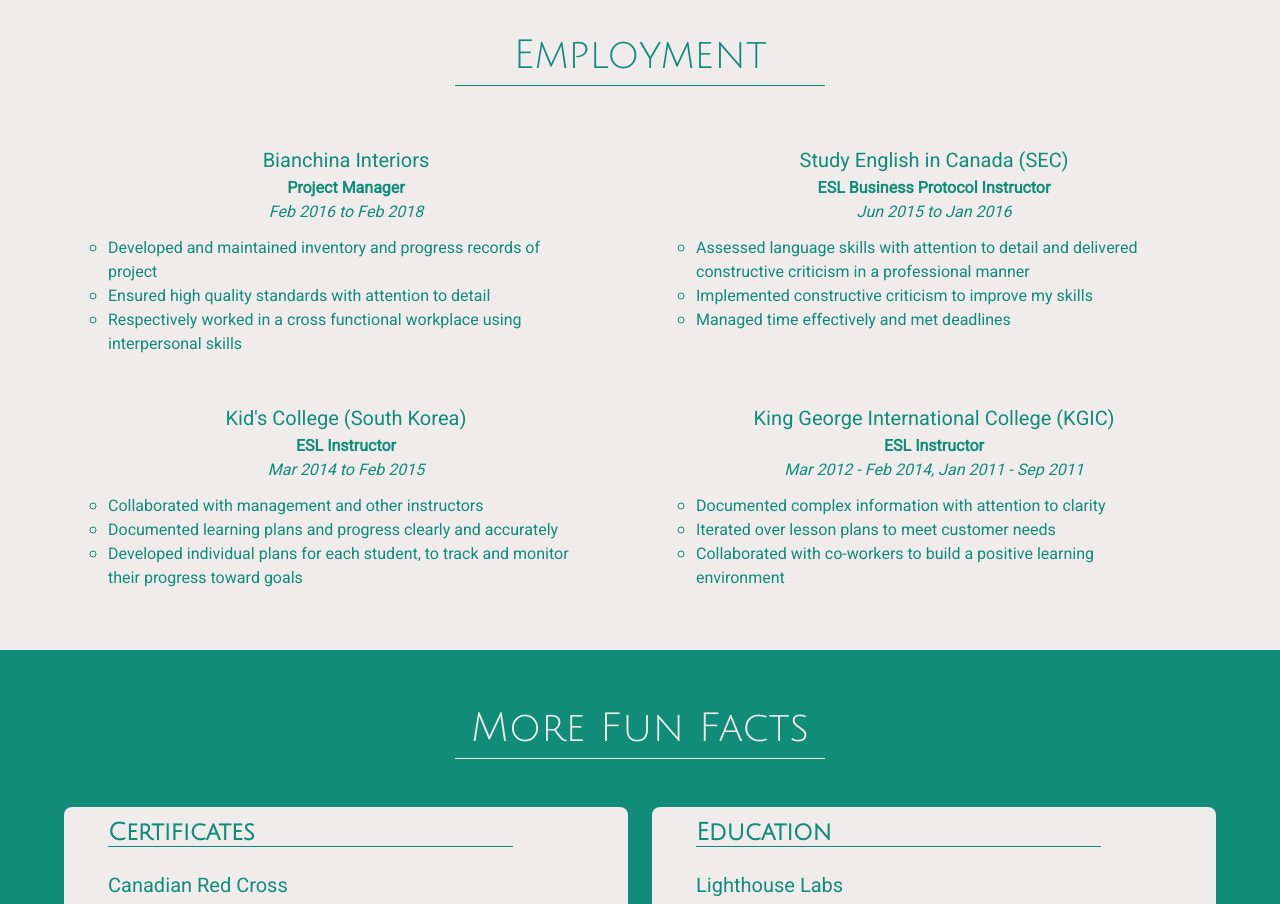
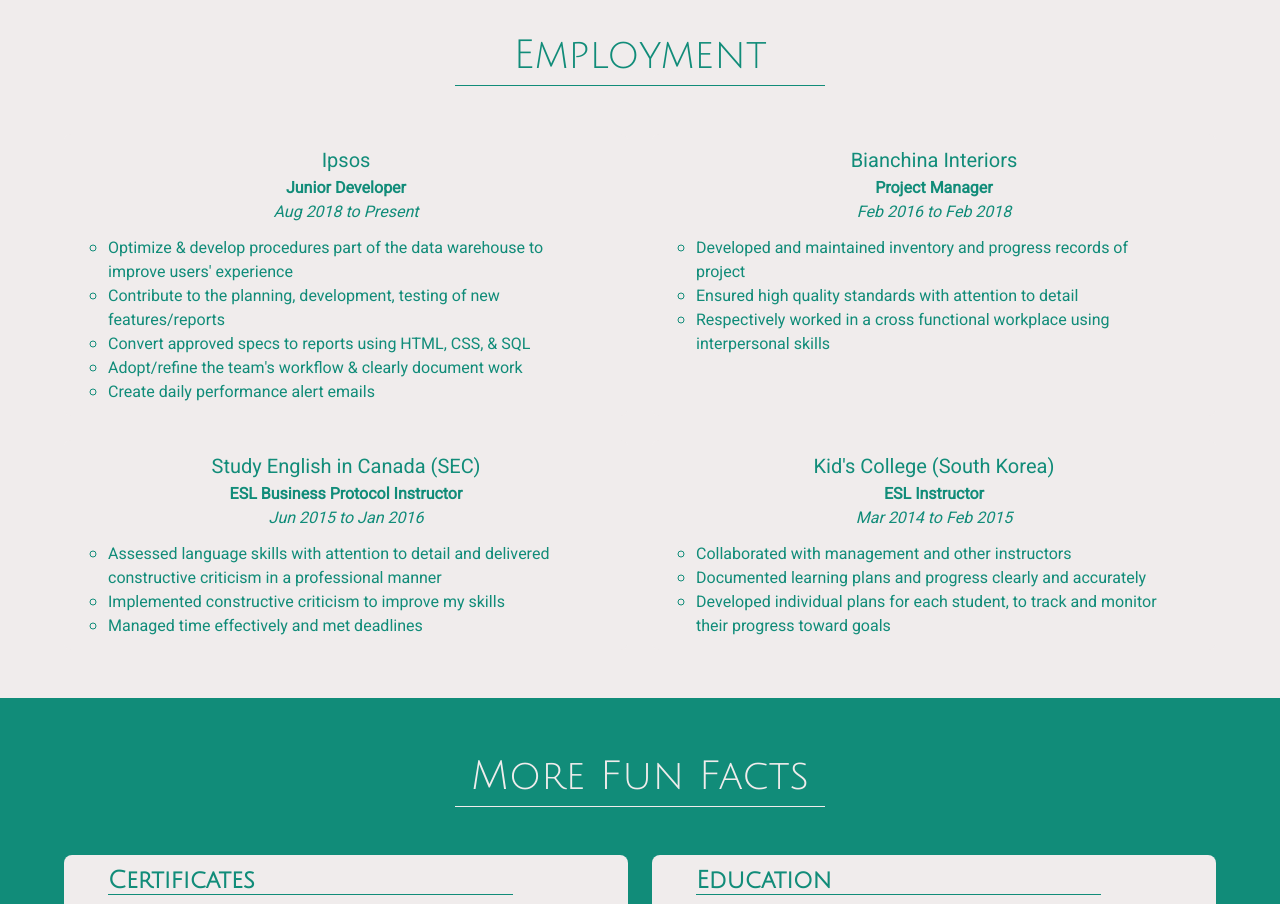
Before and after one commit to mattwong59/mattwong59.github.io, a React (Create React App) app: page / in a window 1280 px wide. Shown: the part 1480-2384 px from the top of the page. Built offline with nearby package versions, Linux system fonts and the light colour scheme.

Commit message:
Add Ipsos Employment

```diff
--- a/src/Employment.jsx
+++ b/src/Employment.jsx
@@ -10,6 +10,24 @@
           <h1 className="has-text-centered is-size-2">Employment</h1>
           <div className="container is-centered has-text-centered">
             <div className="tile is-ancestor jobs">
+            <div className="tile is-parent">
+                <div className= "container is-fluid">
+                  <h4 className="is-size-5">Ipsos</h4>
+                  <p className="has-text-weight-semibold">Junior Developer</p>
+                  <p className="date">Aug 2018 to Present</p>
+                  <ul className="job-duties">
+                    <li>Optimize & develop procedures part of the data warehouse to   improve users' experience
+                    </li>
+                    <li>Contribute to the planning, development, testing of new features/reports</li>
+                    <li>Convert approved specs to reports using HTML, CSS, & SQL</li>
+                    <li>Adopt/refine the team's workflow & clearly document work</li>
+                    <li>Create daily performance alert emails</li>
+                  </ul>
+                </div>
+              </div>
+
+
+
               <div className="tile is-parent">
                 <div className= "container is-fluid">
                   <h4 className="is-size-5">Bianchina Interiors</h4>
@@ -22,7 +40,10 @@
                   </ul>
                 </div>
               </div>
-              <div className="tile is-parent">
+            </div>
+
+            <div className="tile is-ancestor jobs">
+            <div className="tile is-parent">
                 <div className= "container is-fluid">
                   <h4 className="is-size-5">Study English in Canada (SEC)</h4>
                   <p className="has-text-weight-semibold">ESL Business Protocol Instructor</p>
@@ -34,9 +55,6 @@
                   </ul>
                 </div>
               </div>
-            </div>
-
-            <div className="tile is-ancestor jobs">
               <div className="tile is-parent">
                 <div className= "container is-fluid">
                   <h4 className="is-size-5">Kid's College (South Korea)</h4>
@@ -49,7 +67,7 @@
                   </ul>
                 </div>
               </div>
-              <div className="tile is-parent">
+              {/* <div className="tile is-parent">
                 <div className= "container is-fluid">
                   <h4 className="is-size-5">King George International College (KGIC)</h4>
                   <p className="has-text-weight-semibold">ESL Instructor</p>
@@ -60,7 +78,7 @@
                     <li>Collaborated with co-workers to build a positive learning environment</li>
                   </ul>
                 </div>
-              </div>
+              </div> */}
             </div>
           </div>
         </section>
```
